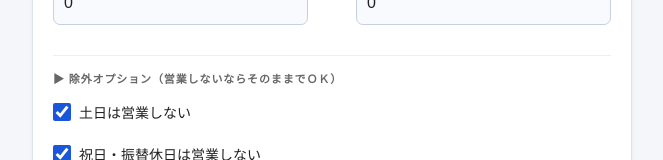
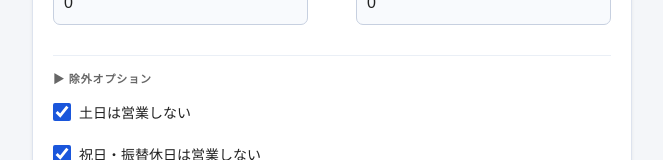
Before and after one commit to tanakagtgt/benri-tools, a plain HTML site: page eigyobi-count.html in a window 1280 px wide. Shown: the part 365-525 px from the top of the page, without its empty margins (308-971 px from the left). Drawn offline with Linux system fonts and the light colour scheme; a web font is replaced by a local one.

Commit message:
Update eigyobi-count.html

```diff
--- a/eigyobi-count.html
+++ b/eigyobi-count.html
@@ -239,7 +239,7 @@
 
     <!-- 除外オプション（土日・祝日・年末年始・曜日指定）-->
     <div class="bordered-section">
-      <div class="section-title">▶ 除外オプション（営業しないならそのままでＯＫ）</div>
+      <div class="section-title">▶ 除外オプション</div>
       <div class="checkbox-list">
         <label class="checkbox-item">
           <input type="checkbox" id="chkWeekend" checked onchange="onInputChange()">
```
